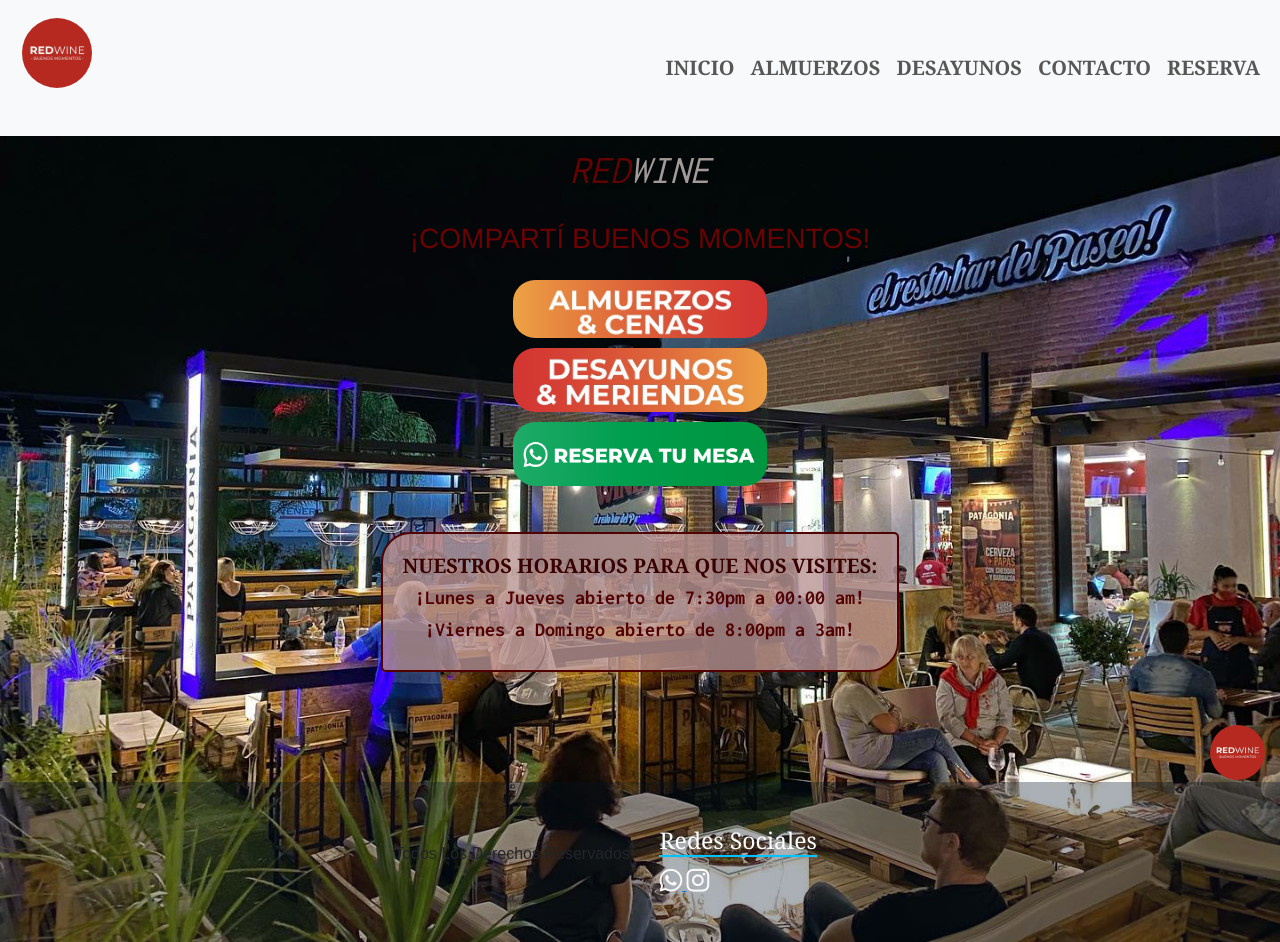
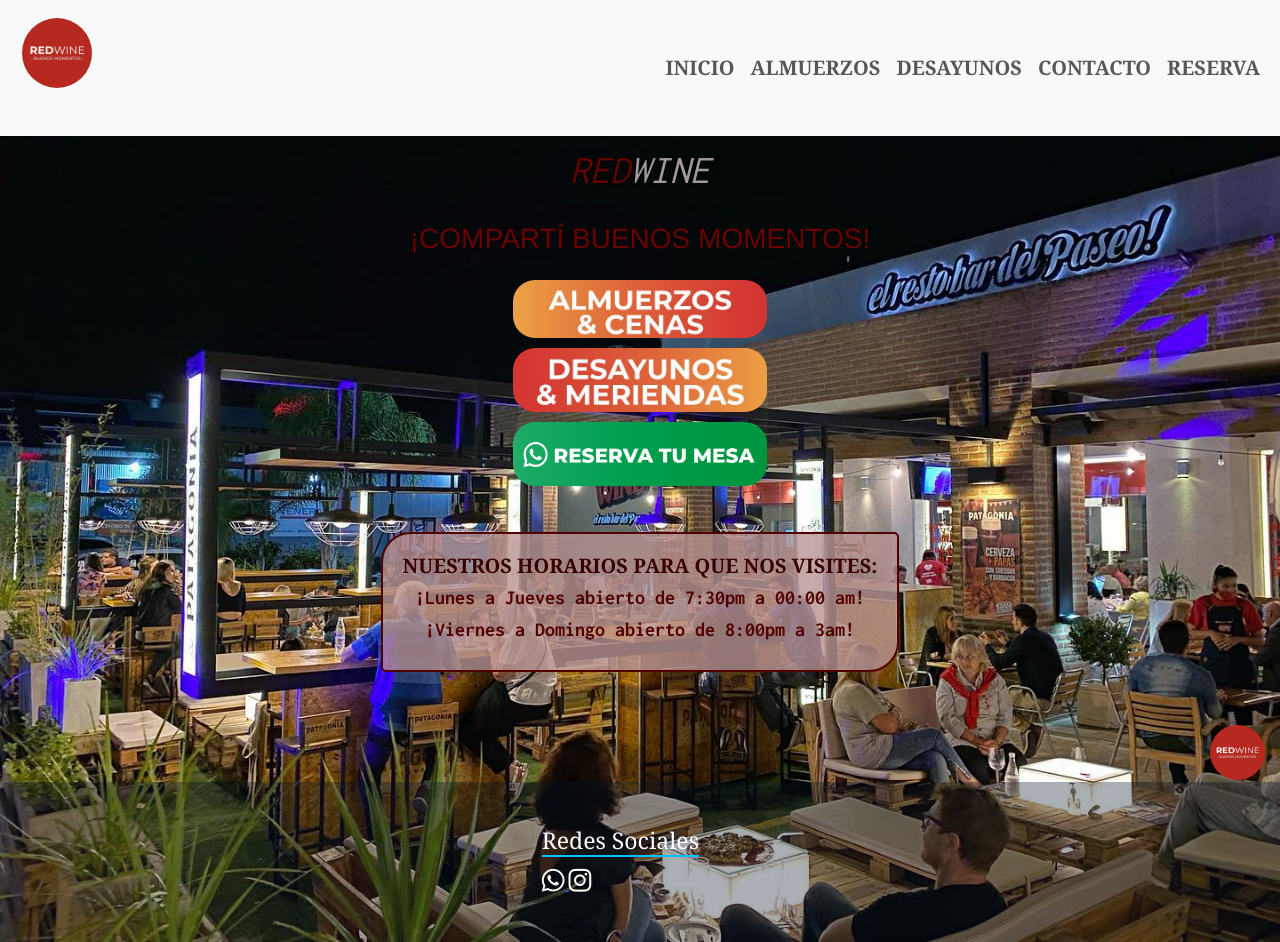
Before and after one commit to Andresferrari1/red_wine, a website: page index.html in a window 1280 px wide. Drawn offline with nearby package versions, Linux system fonts and the light colour scheme; a web font is replaced by a local one.

Commit message:
seguimos con arreglos

```diff
--- a/index.html
+++ b/index.html
@@ -99,7 +99,6 @@
 
     <footer class="footer">
         <div class="footer-container">
-            <p>Todos los derechos reservados</p>
             <div class="footer-row">
                 <div class="social-links">
                     <h4>Redes Sociales</h4>
```
